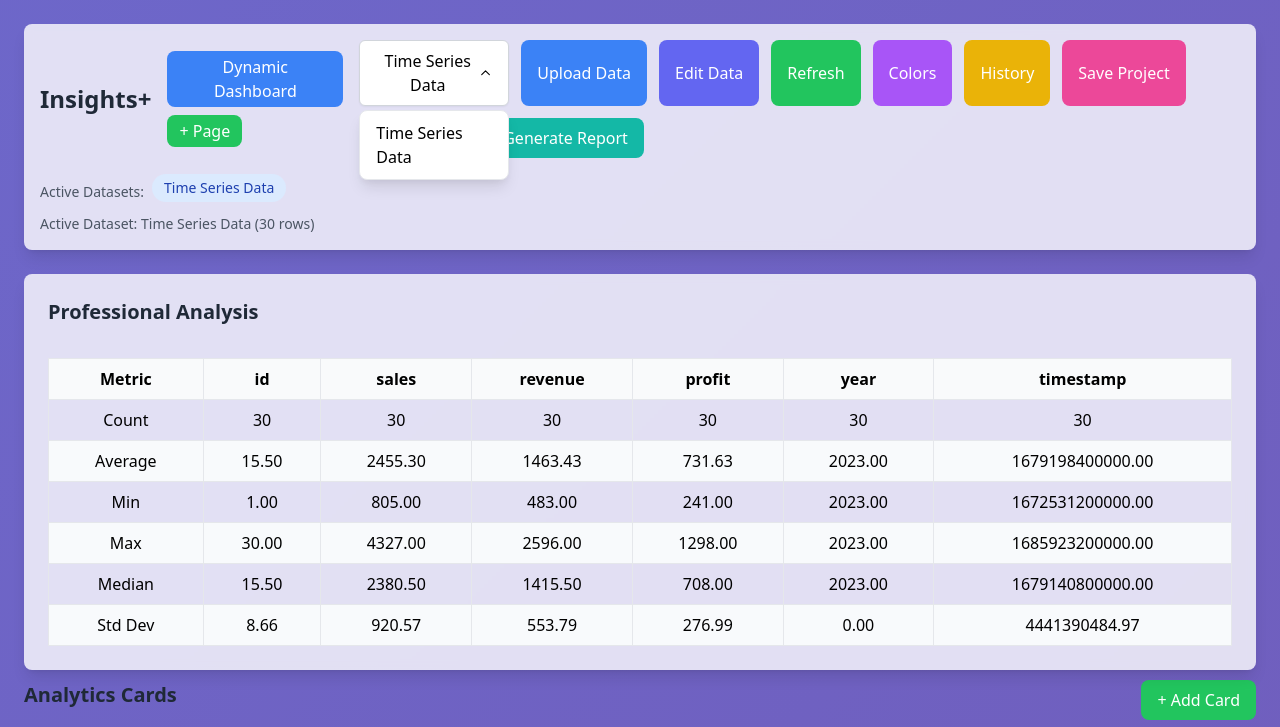
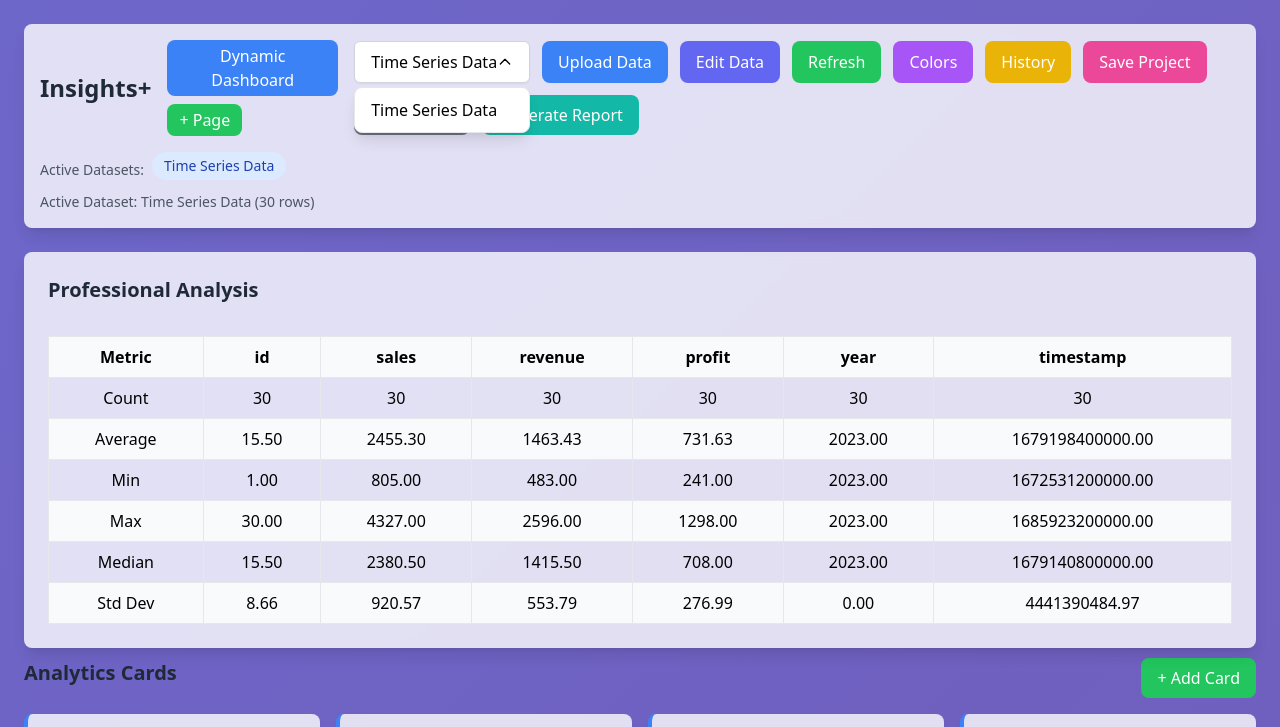
Before and after one commit to ibrahemali02112/insights-, a plain HTML site: page index.html in a window 1280 px wide. Both pictures are taken after a click on the button "Time Series Data". Shown: the top 727 px of the page. Drawn offline with nearby package versions, Linux system fonts and the light colour scheme; a script that the page names is missing.

Commit message:
Add files via upload

```diff
--- a/index.html
+++ b/index.html
@@ -97,7 +97,7 @@
             display: flex;
             align-items: center;
             justify-content: space-between;
-            max-width: 150px;
+            max-width: 300px;
             font-weight: 500;
             transition: all 0.2s;
             box-shadow: 0 1px 2px 0 rgba(0, 0, 0, 0.05);
@@ -121,7 +121,7 @@
             box-shadow: 0 10px 15px -3px rgba(0, 0, 0, 0.1), 0 4px 6px -2px rgba(0, 0, 0, 0.05);
             z-index: 100;
             max-height: 300px;
-            width: auto;
+        max-width: 400px;
             overflow-y: auto;
             margin-top: 4px;
 
```
